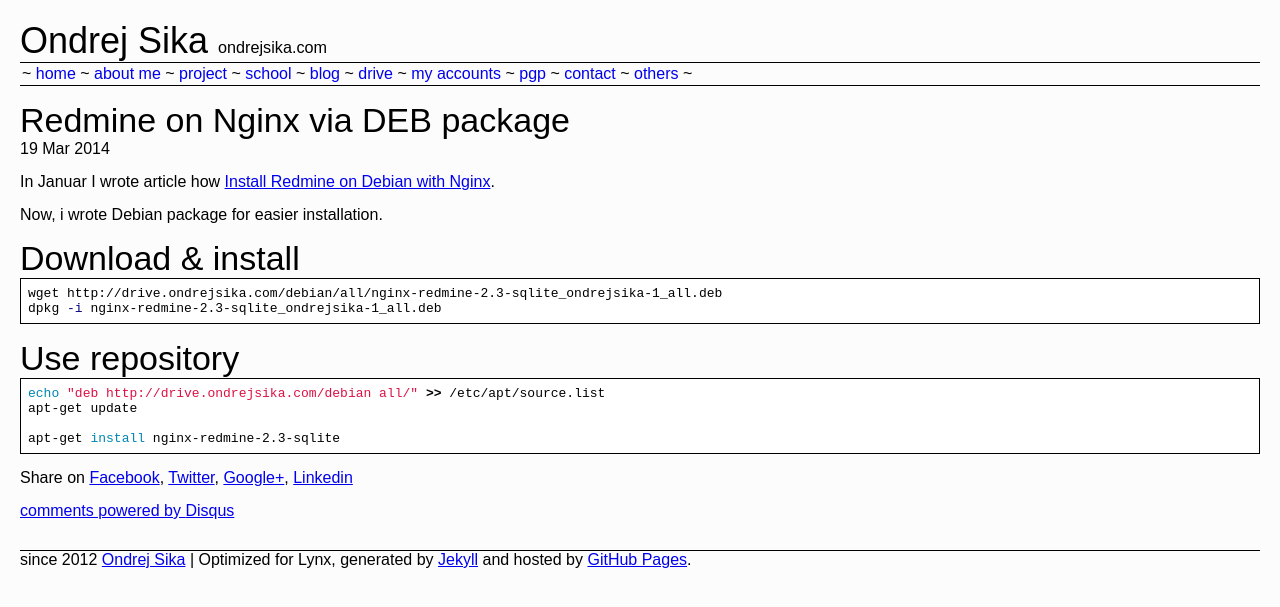
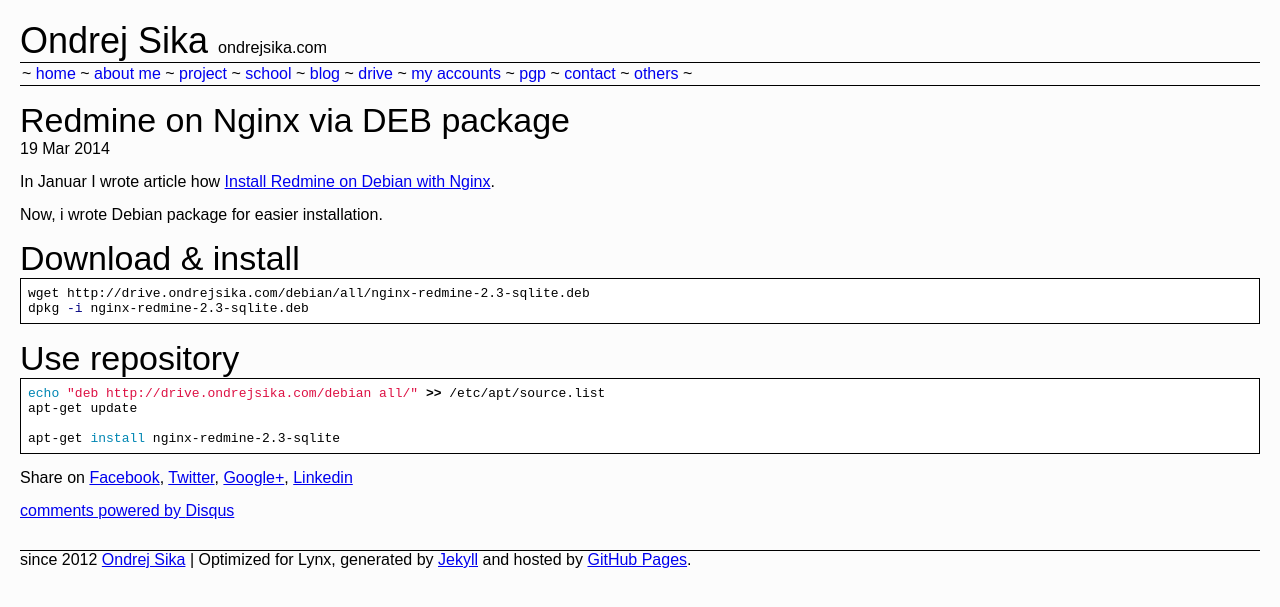
Before and after one commit to ondrejsika/ondrejsika.com, a Jekyll site: the page built from _posts/2014-03-19-redmine-on-nginx-via-debian-package.md, in a window 1280 px wide. Shown: the top 607 px of the page. Built offline with Jekyll 4.4.1, drawn with Linux system fonts in a browser that asks for light colours; Markdown is read by kramdown in place of the engine named in the settings; comment, search, counter and statistics services are not loaded.

Commit message:
fix blog post: Redmine deb pkg

````diff
--- a/_posts/2014-03-19-redmine-on-nginx-via-debian-package.md
+++ b/_posts/2014-03-19-redmine-on-nginx-via-debian-package.md
@@ -14,8 +14,8 @@
 ## Download & install
 
 ``` bash
-wget http://drive.ondrejsika.com/debian/all/nginx-redmine-2.3-sqlite_ondrejsika-1_all.deb
-dpkg -i nginx-redmine-2.3-sqlite_ondrejsika-1_all.deb
+wget http://drive.ondrejsika.com/debian/all/nginx-redmine-2.3-sqlite.deb
+dpkg -i nginx-redmine-2.3-sqlite.deb
 ```
 
 ## Use repository
````
